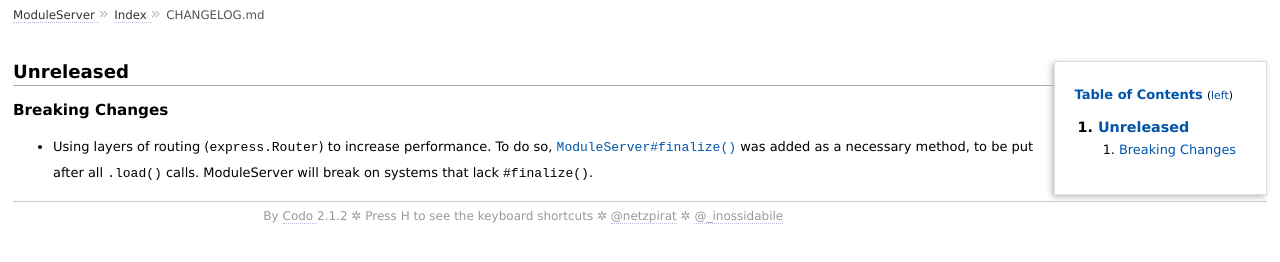
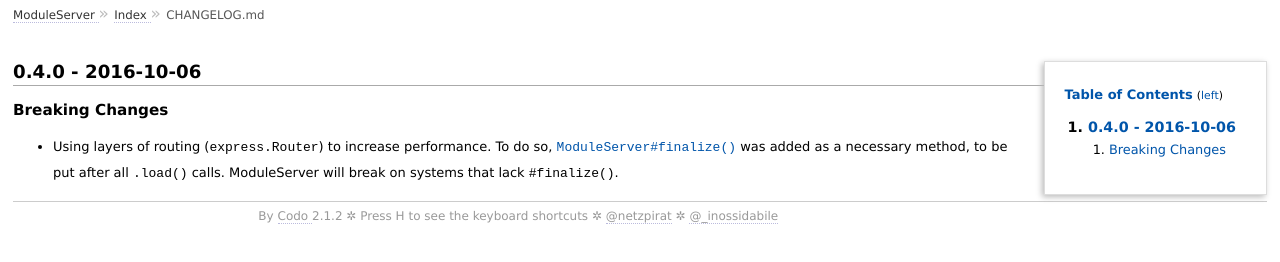
Before and after one commit to CodeLenny/module-server, a website: page doc/extra/CHANGELOG.md.html in a window 1280 px wide. Drawn offline with Linux system fonts and the light colour scheme.

Commit message:
Updated version notes.

```diff
--- a/doc/extra/CHANGELOG.md.html
+++ b/doc/extra/CHANGELOG.md.html
@@ -34,7 +34,7 @@
         </p>
       </nav>
       <div id='filecontents'>
-        <h2 id="unreleased">Unreleased</h2>
+        <h2 id="0-4-0-2016-10-06">0.4.0 - 2016-10-06</h2>
 <h3 id="breaking-changes">Breaking Changes</h3>
 <ul>
 <li>Using layers of routing (<code>express.Router</code>) to increase performance.  To do so,
```
Also changed, not shown: CHANGELOG.md.
